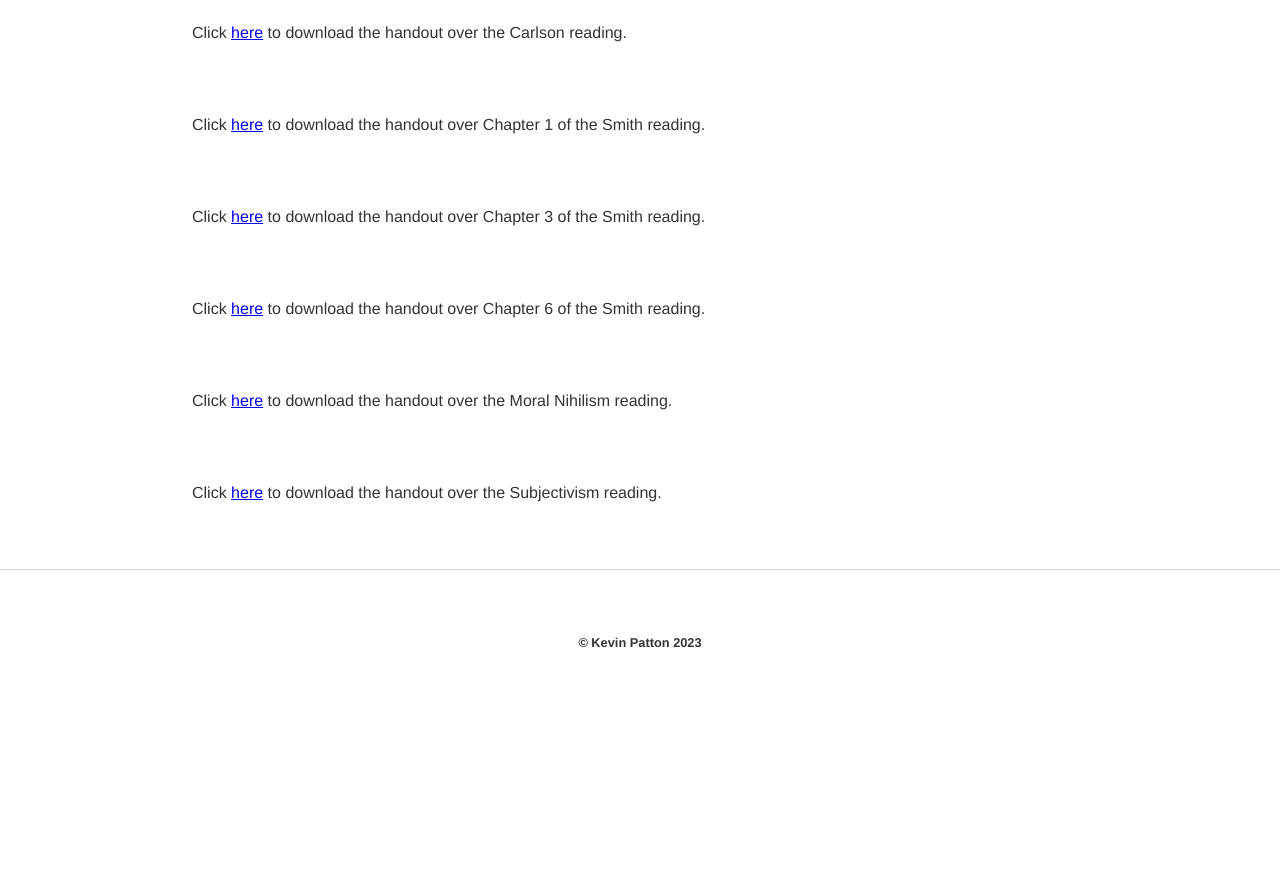
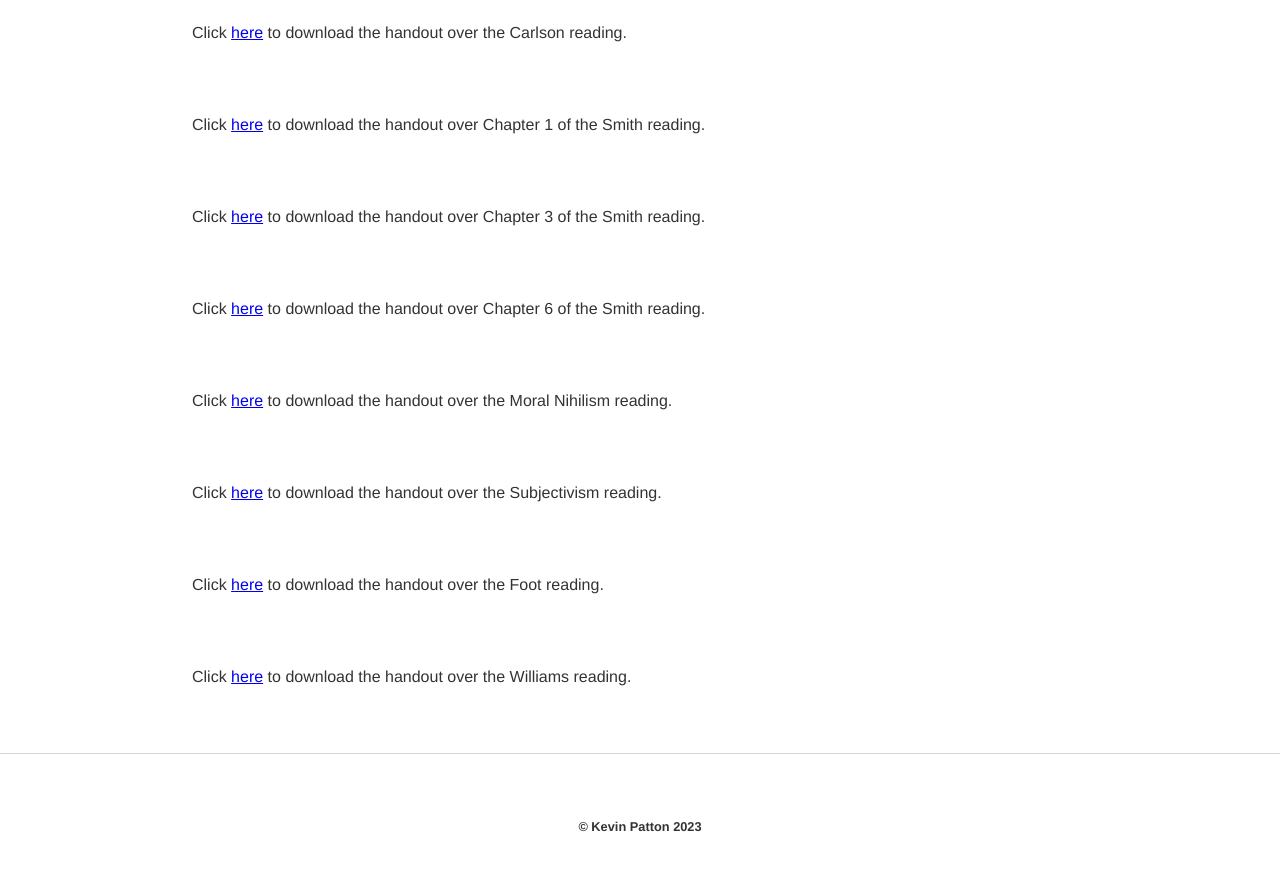
Before and after one commit to kevinjpatton/kevinjpatton.github.io, a Jekyll site: the page built from teaching/phil_3050/index.html, in a window 1280 px wide and 900 px high, scrolled down 3066 px. Shown: the top 871 px of the window. Built offline with Jekyll 4.4.1, drawn with Linux system fonts in a browser that asks for light colours; Markdown is read by kramdown in place of the engine named in the settings; before the commit the page ends 3782 px from its top, so only the background shows below that.

Commit message:
Update index.html

```diff
--- a/teaching/phil_3050/index.html
+++ b/teaching/phil_3050/index.html
@@ -41,3 +41,5 @@
 <p>Click <a href="/teaching/phil_3050/Handout - Smith ch6.pdf" target="_blank">here</a> to download the handout over Chapter 6 of the Smith reading.</p>
 <p>Click <a href="/teaching/phil_3050/Handout - DeierGPT.pdf" target="_blank">here</a> to download the handout over the Moral Nihilism reading.</p>
 <p>Click <a href="/teaching/phil_3050/Handout - Sobel.pdf" target="_blank">here</a> to download the handout over the Subjectivism reading.</p>
+<p>Click <a href="/teaching/phil_3050/Handout - Foot.pdf" target="_blank">here</a> to download the handout over the Foot reading.</p>
+<p>Click <a href="/teaching/phil_3050/Handout - Williams.pdf" target="_blank">here</a> to download the handout over the Williams reading.</p>
```
